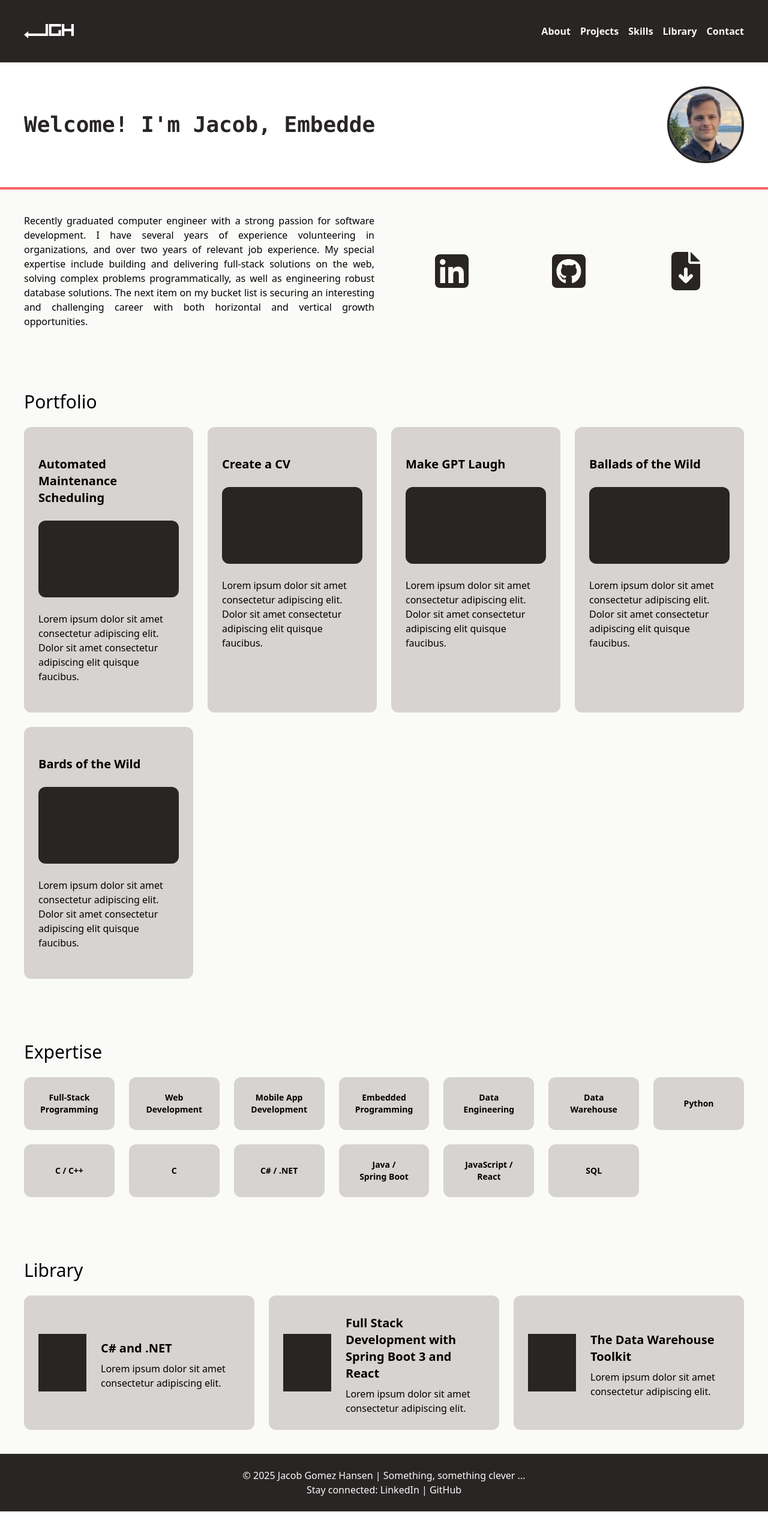
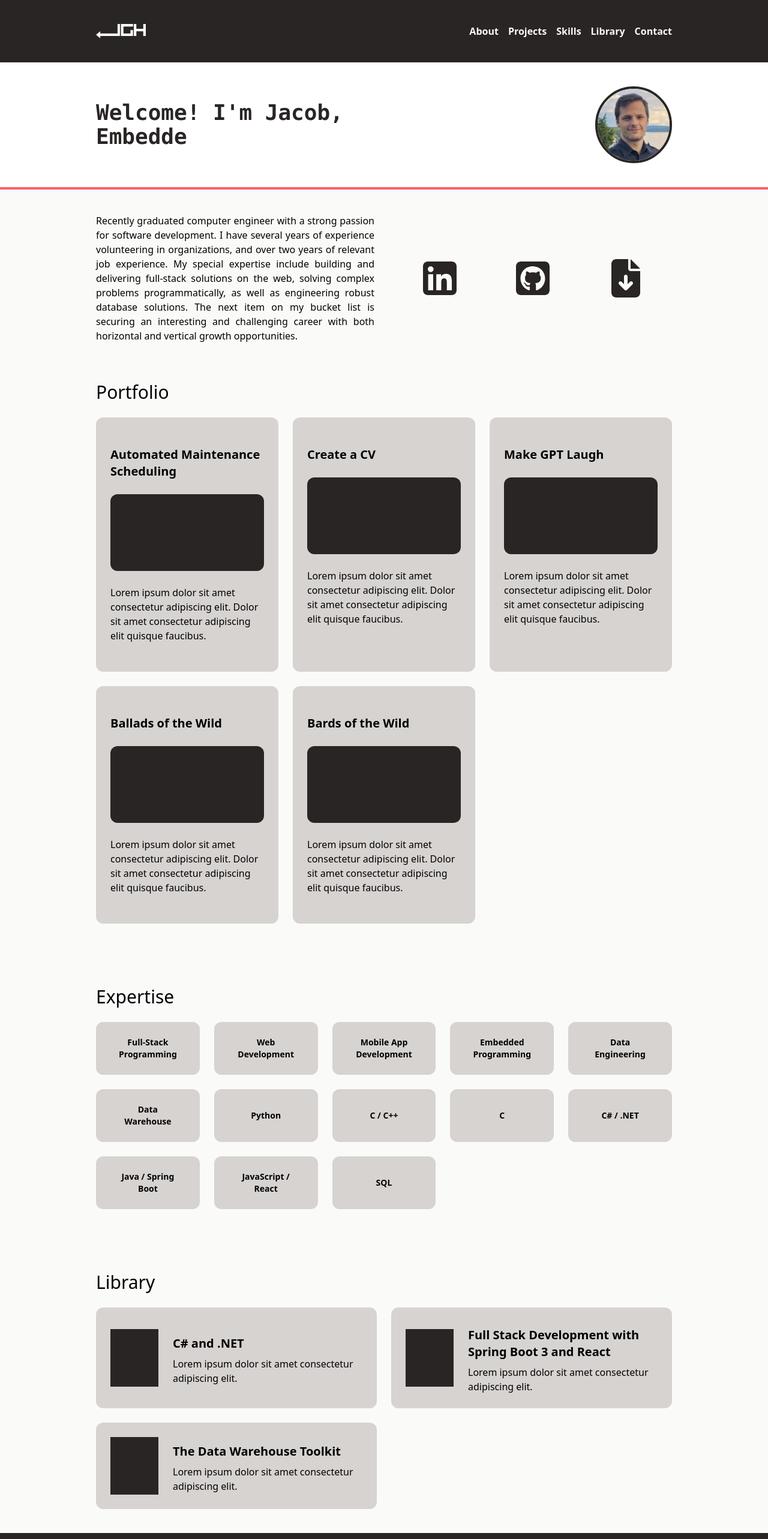
Before and after one commit to jacobg431/jacobgomezhansen.net, a React (Vite) app: page / in a window 1280 px wide. Shown: the top 2566 px of the page at 60% size. Before the commit the page ends 2520 px from the top, so only its background shows below. Built offline with nearby package versions, Linux system fonts and the light colour scheme.

Commit message:
Added more whitespace

```diff
--- a/src/components/sections/expertise.jsx
+++ b/src/components/sections/expertise.jsx
@@ -3,7 +3,7 @@ import ExpertiseItem from '../items/expertiseItem'
 function Expertise() {
     return (
         <>
-            <section id="expertise" className="px-4 py-10 2xs:p-10 bg-stone-50">
+            <section id="expertise" className="px-4 2xs:px-10 sm:px-20 lg:px-40 py-10 bg-stone-50">
                 <h2 className="text-3xl py-6">Expertise</h2>
                 <div className="grid grid-cols-[repeat(auto-fit,_minmax(150px,_1fr))] gap-6">
                     <ExpertiseItem title="Full-Stack Programming" />
--- a/src/components/sections/header.jsx
+++ b/src/components/sections/header.jsx
@@ -7,7 +7,7 @@ import profilePicture from '../../assets/Profile-Picture-256-Px.webp'
 function Header() {
     // Regular constants
     const headerSectionStyling =
-        'flex items-center px-4 py-10 2xs:p-10 gap-4 2xs:gap-8 border-b-4 border-b-red relative hover:bg-black duration-400'
+        'flex items-center px-4 2xs:px-10 sm:px-20 lg:px-40 py-10 gap-4 2xs:gap-8 border-b-4 border-b-red relative hover:bg-black duration-400'
     const avatarStyling =
         'min-w-20 h-20 xs:min-w-24 xs:h-24 sm:min-w-28 sm:h-28 md:min-w-32 md:h-32 md: rounded-full border-4'
     const typewriterWrapperStyling =
--- a/src/components/sections/introduction.jsx
+++ b/src/components/sections/introduction.jsx
@@ -5,7 +5,7 @@ import IntroIconItem from '../items/introIconItem'
 
 function Introduction() {
     const introSectionStyling =
-        'flex flex-col lg:flex-row w-full gap-8 px-4 pt-10 2xs:p-10 bg-white img.hover:bg-black group'
+        'flex flex-col lg:flex-row w-full gap-8 px-4 2xs:px-10 sm:px-20 lg:px-40 pt-10 bg-white img.hover:bg-black group'
 
     library.add(faSquareLinkedin, faSquareGithub, faFileArrowDown)
 
--- a/src/components/sections/library.jsx
+++ b/src/components/sections/library.jsx
@@ -3,7 +3,7 @@ import LibraryItem from '../items/libraryItem'
 function Library() {
     return (
         <>
-            <section id="library" className="px-4 py-10 2xs:p-10 bg-stone-50">
+            <section id="library" className="px-4 2xs:px-10 sm:px-20 lg:px-40 py-10 bg-stone-50">
                 <h2 className="text-3xl py-6">Library</h2>
                 <div className="grid grid-cols-[repeat(auto-fit,_minmax(16rem,_1fr))] xs:grid-cols-[repeat(auto-fit,_minmax(24rem,_1fr))] gap-6">
                     <LibraryItem
--- a/src/components/sections/navbar.jsx
+++ b/src/components/sections/navbar.jsx
@@ -51,7 +51,7 @@ function Navbar() {
 
     return (
         <>
-            <nav className="flex bg-black text-white font-bold p-10 justify-between">
+            <nav className="flex bg-black text-white font-bold px-4 2xs:px-10 sm:px-20 lg:px-40 py-10 justify-between">
                 <img
                     src={personalLogo}
                     alt='Personal logo. The initials "JGH" stands for "Jacob Gomez Hansen".'
--- a/src/components/sections/portfolio.jsx
+++ b/src/components/sections/portfolio.jsx
@@ -3,7 +3,7 @@ import PortfolioItem from '../items/portfolioItem'
 function Portfolio() {
     return (
         <>
-            <section id="portfolio" className="px-4 py-10 2xs:p-10 bg-stone-50">
+            <section id="portfolio" className="px-4 2xs:px-10 sm:px-20 lg:px-40 py-10 bg-stone-50">
                 <h2 className="text-3xl py-6">Portfolio</h2>
                 <div className="grid grid-cols-[repeat(auto-fit,_minmax(16rem,_1fr))] gap-6">
                     <PortfolioItem
```
